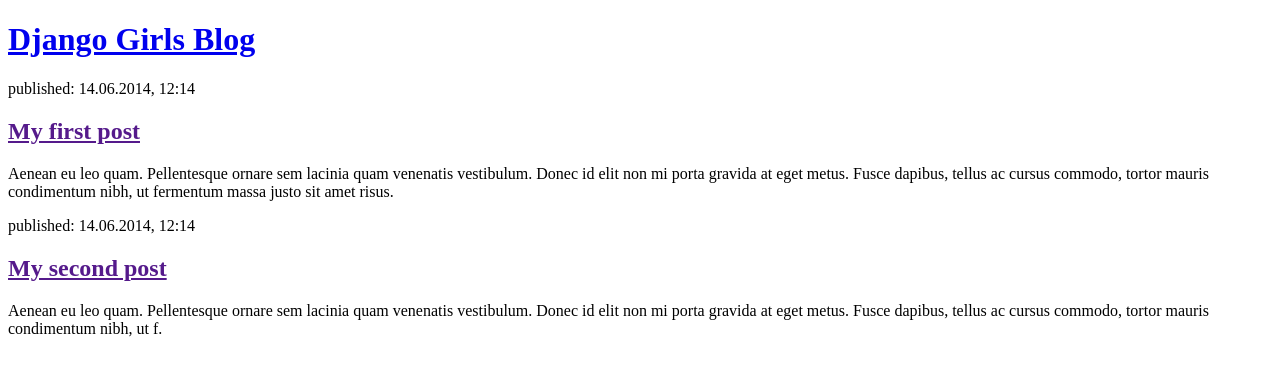
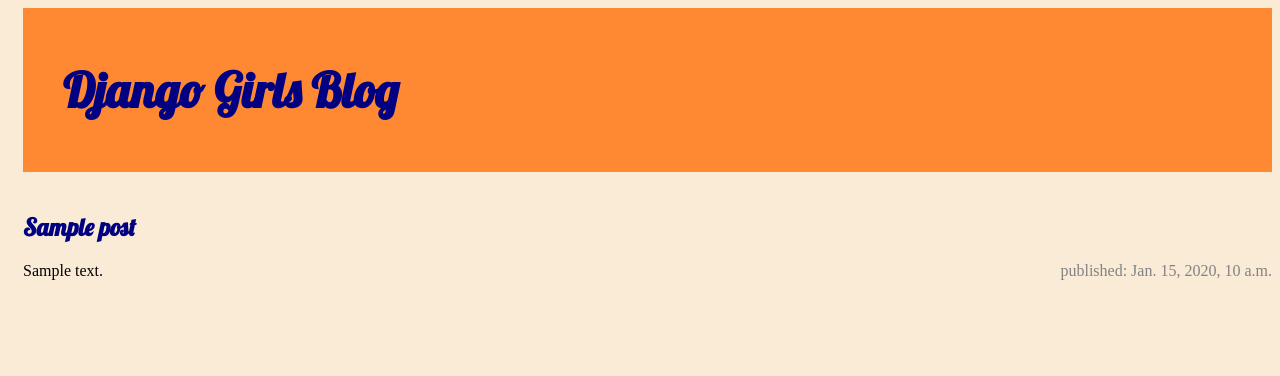
Before and after one commit to VampiricDragonWizard/my-first-blog, a Django app: template blog/templates/blog/post_list.html in a window 1280 px wide. Shown: the top 376 px of the page. Run offline with Django 5.2, Linux system fonts and the light colour scheme; the template is opened without the code that fills it: most values are stand-ins (such as "Sample title", 1, 10 or a date in 2020).

Commit message:
Added view and template for detailed blog post as well as CSS for the site.

```diff
--- /dev/null
+++ b/blog/static/css/blog.css
@@ -0,0 +1,67 @@
+h1 a, h2 a {
+  color: navy;
+  text-decoration: none;
+  font-family: 'Lobster', cursive;
+}
+h1 {
+  font-size: 36pt;
+}
+body {
+  padding-left: 15px;
+  background-color: AntiqueWhite;
+}
+.page-header {
+    background-color: #ff8833;
+    margin-top: 0;
+    margin-bottom: 40px;
+    padding: 20px 20px 20px 40px;
+}
+
+.date {
+    /* grey */
+    color: #828282;
+}
+
+.save {
+    float: right;
+}
+
+.post-form textarea,
+.post-form input {
+    width: 100%;
+}
+
+.top-menu,
+.top-menu:hover,
+.top-menu:visited {
+    color: #ffffff;
+    float: right;
+    font-size: 26pt;
+    margin-right: 20px;
+}
+
+.post {
+    margin-bottom: 70px;
+}
+
+.post:hover {
+  background-color: #f4d1a4;
+}
+
+.post > .date,
+.post > .actions {
+    float: right;
+}
+
+.btn-secondary,
+.btn-secondary:visited {
+    color: #C25100;
+    background: none;
+    border-color: #C25100;
+    margin-left: 15px;
+}
+
+.btn-secondary:hover {
+    color: #FFFFFF;
+    background-color: #C25100;
+}
--- /dev/null
+++ b/blog/templates/blog/base.html
@@ -0,0 +1,25 @@
+{% load static %}
+<!DOCTYPE html>
+<html>
+  <head>
+    <title>Django Girls blog</title>
+    <!-- style sheet links -->
+    <link rel="stylesheet" href="https://fonts.googleapis.com/css?family=Lobster&subset=latin,latin-ext">
+    <link rel="stylesheet" href="{% static 'css/blog.css' %}">
+  </head>
+  <body>
+    <header class="page-header">
+      <div class="container">
+        <h1><a href="/">Django Girls Blog</a></h1>
+      </div>
+    </header>
+    <main class="container">
+      <div class"row">
+        <div class="col">
+          {% block content %}
+          {% endblock %}
+        </div>
+      </div>
+    </main>
+  </body>
+</html>
--- a/blog/templates/blog/post_list.html
+++ b/blog/templates/blog/post_list.html
@@ -1,23 +1,11 @@
-<!DOCTYPE html>
-<html>
-    <head>
-        <title>Django Girls blog</title>
-    </head>
-    <body>
-        <header>
-            <h1><a href="/">Django Girls Blog</a></h1>
-        </header>
+{% extends 'blog/base.html' %}
 
-        <article>
-            <time>published: 14.06.2014, 12:14</time>
-            <h2><a href="">My first post</a></h2>
-            <p>Aenean eu leo quam. Pellentesque ornare sem lacinia quam venenatis vestibulum. Donec id elit non mi porta gravida at eget metus. Fusce dapibus, tellus ac cursus commodo, tortor mauris condimentum nibh, ut fermentum massa justo sit amet risus.</p>
-        </article>
-
-        <article>
-            <time>published: 14.06.2014, 12:14</time>
-            <h2><a href="">My second post</a></h2>
-            <p>Aenean eu leo quam. Pellentesque ornare sem lacinia quam venenatis vestibulum. Donec id elit non mi porta gravida at eget metus. Fusce dapibus, tellus ac cursus commodo, tortor mauris condimentum nibh, ut f.</p>
-        </article>
-    </body>
-</html>
+{% block content %}
+          {% for post in posts %}
+            <article class="post">
+              <h2><a href="{% url 'post_detail' pk=post.pk %}"">{{ post.title }}</a></h2>
+              <time class="date">published: {{ post.published_date }}</time>
+              <p>{{ post.text|linebreaksbr }}</p>
+            </article>
+          {% endfor %}
+{% endblock %}
--- a/blog/urls.py
+++ b/blog/urls.py
@@ -4,4 +4,5 @@
 
 urlpatterns = [
     path('', views.post_list, name='post_list'),
+    path('post/<int:pk>/', views.post_detail, name='post_detail'),
 ]
```
Also changed, not shown: blog/templates/blog/post_detail.html (added, +13 -0 lines), blog/views.py (+9 -2 lines).
